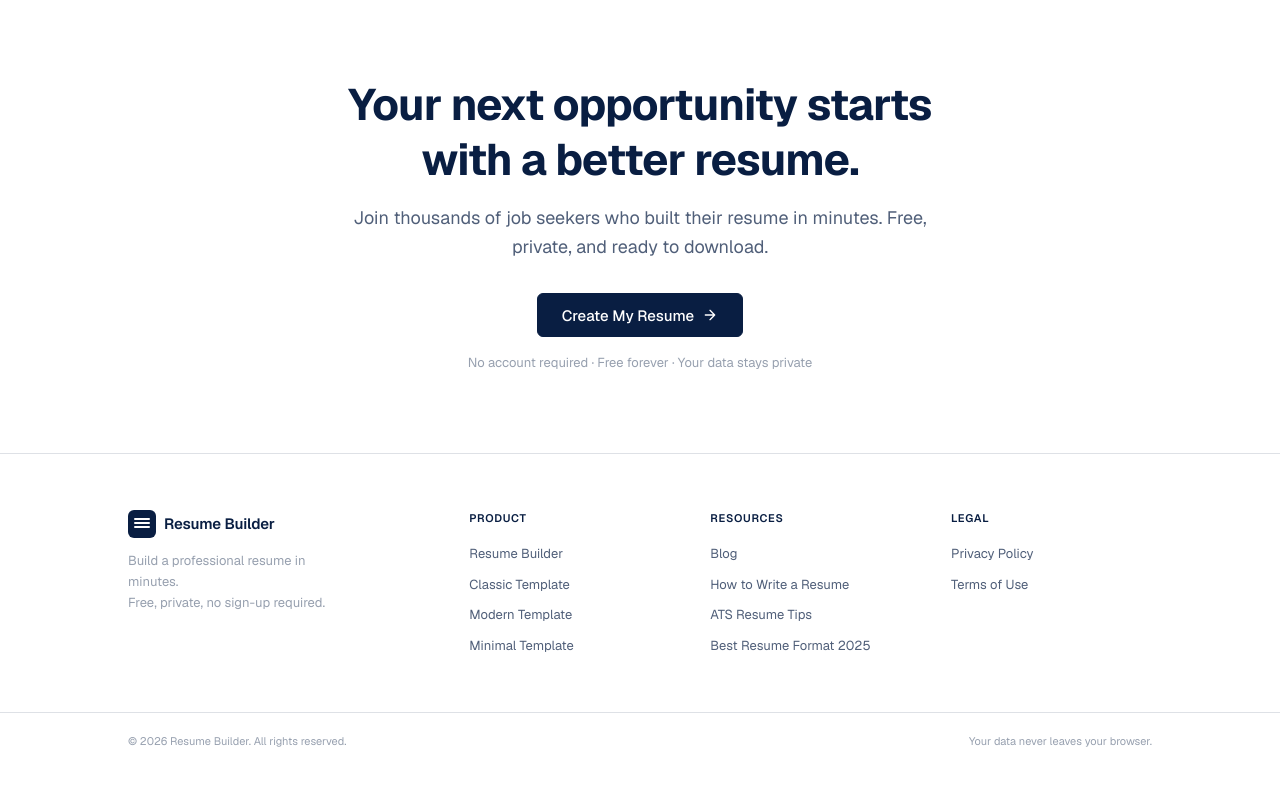
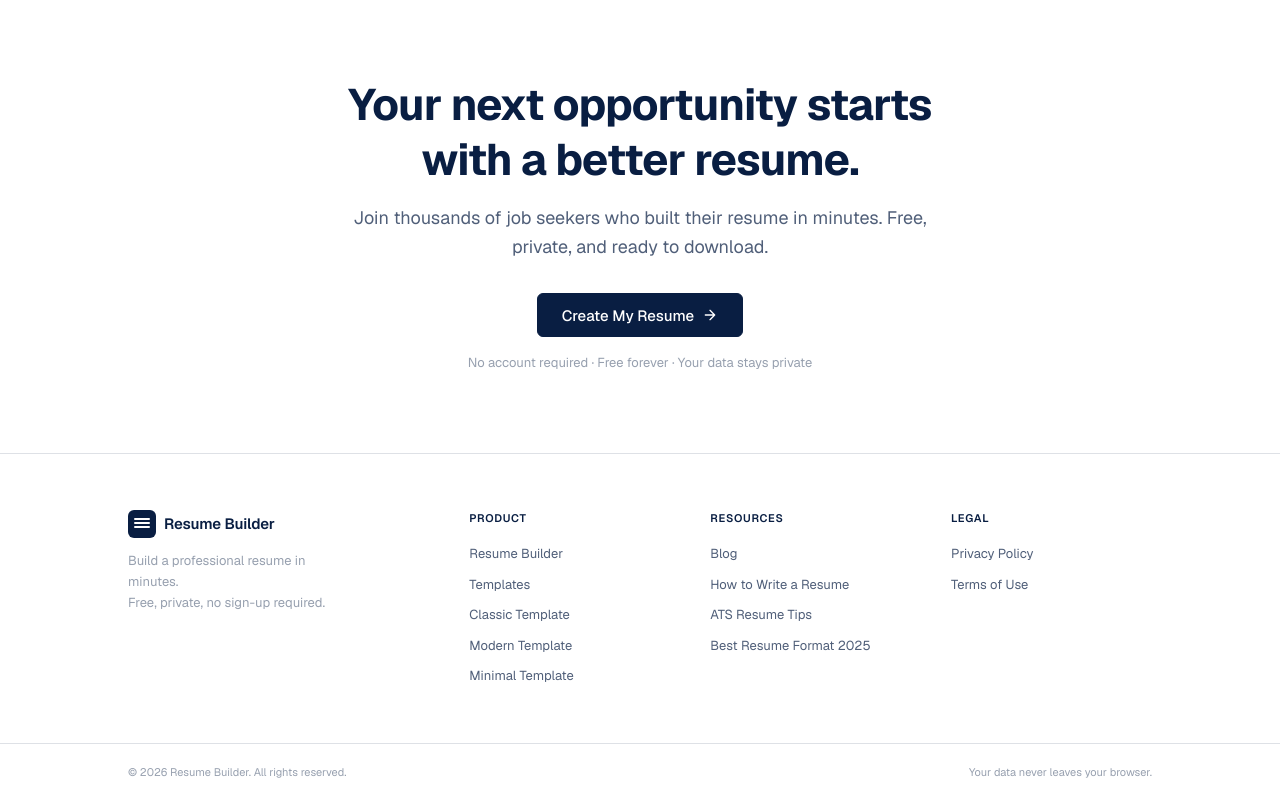
Before and after one commit to Raman-Nagar/resume_builder, a Next.js app: page / in a window 1280 px wide. Shown: the part 5013-5813 px from the top of the page. Before the commit the page ends 5783 px from the top, so only its background shows below. Built offline with nearby package versions, Linux system fonts and the light colour scheme; no server answers.

Commit message:
feat: /templates index page, navbar and footer links updated

```diff
--- a/src/app/sitemap.ts
+++ b/src/app/sitemap.ts
@@ -54,6 +54,12 @@ export default function sitemap(): MetadataRoute.Sitemap {
       priority: 0.7,
     },
     {
+      url: `${BASE_URL}templates`,
+      lastModified: new Date("2025-01-01"),
+      changeFrequency: "monthly",
+      priority: 0.8,
+    },
+    {
       url: `${BASE_URL}templates/classic-resume-template`,
       lastModified: new Date("2025-01-01"),
       changeFrequency: "yearly",
--- /dev/null
+++ b/src/app/templates/page.tsx
@@ -0,0 +1,151 @@
+import type { Metadata } from "next";
+import Link from "next/link";
+
+export const metadata: Metadata = {
+  title: "Free Resume Templates — ATS-Friendly Designs for 2025",
+  description:
+    "Choose from 3 free ATS-friendly resume templates — Classic, Modern, and Minimal. Customize and download as PDF instantly. No account required.",
+  alternates: { canonical: "https://resumebuilder.ramannagar.in/templates" },
+  openGraph: {
+    title: "Free Resume Templates — ATS-Friendly Designs for 2025",
+    description: "3 free ATS-friendly resume templates. Customize and download as PDF. No account required.",
+    url: "https://resumebuilder.ramannagar.in/templates",
+    type: "website",
+  },
+};
+
+const jsonLd = {
+  "@context": "https://schema.org",
+  "@type": "CollectionPage",
+  name: "Free Resume Templates",
+  description: "A collection of free ATS-friendly resume templates for 2025 — Classic, Modern, and Minimal.",
+  url: "https://resumebuilder.ramannagar.in/templates",
+  hasPart: [
+    { "@type": "CreativeWork", name: "Classic Resume Template", url: "https://resumebuilder.ramannagar.in/templates/classic-resume-template" },
+    { "@type": "CreativeWork", name: "Modern Resume Template", url: "https://resumebuilder.ramannagar.in/templates/modern-resume-template" },
+    { "@type": "CreativeWork", name: "Minimal Resume Template", url: "https://resumebuilder.ramannagar.in/templates/minimal-resume-template" },
+  ],
+};
+
+const TEMPLATES = [
+  {
+    href: "/templates/classic-resume-template",
+    builderHref: "/builder?template=classic",
+    name: "Classic",
+    tag: "Most popular",
+    description: "Timeless single-column layout. Works for any industry and passes every ATS system reliably.",
+    bestFor: ["Finance & Banking", "Healthcare", "Engineering", "Education", "Government"],
+    color: "#2563eb",
+  },
+  {
+    href: "/templates/modern-resume-template",
+    builderHref: "/builder?template=modern",
+    name: "Modern",
+    tag: "Great for tech",
+    description: "Bold two-column design with a sidebar. Maximises space and highlights your skills at a glance.",
+    bestFor: ["Software Engineering", "Product Management", "Design", "Marketing", "Startups"],
+    color: "#7c3aed",
+  },
+  {
+    href: "/templates/minimal-resume-template",
+    builderHref: "/builder?template=minimal",
+    name: "Minimal",
+    tag: "Clean & elegant",
+    description: "Typography-first layout that lets your content speak for itself. Understated and professional.",
+    bestFor: ["Writing & Journalism", "Academia", "Consulting", "UX & Content", "Senior Executives"],
+    color: "#0f172a",
+  },
+];
+
+export default function TemplatesIndexPage() {
+  return (
+    <>
+      <script type="application/ld+json" dangerouslySetInnerHTML={{ __html: JSON.stringify(jsonLd) }} />
+      <main style={{ maxWidth: 900, margin: "0 auto", padding: "60px 24px", fontFamily: "sans-serif", color: "#1e293b", lineHeight: 1.7 }}>
+        <nav aria-label="Breadcrumb" style={{ fontSize: 14, marginBottom: 32, color: "#64748b" }}>
+          <Link href="/" style={{ color: "#2563eb" }}>Home</Link>
+          {" › "}
+          <span>Templates</span>
+        </nav>
+
+        <h1 style={{ fontSize: 36, fontWeight: 700, marginBottom: 12 }}>Free Resume Templates for 2025</h1>
+        <p style={{ fontSize: 18, color: "#475569", marginBottom: 48, maxWidth: 600 }}>
+          Three professionally designed templates — all free, all ATS-friendly, all downloadable as PDF with no account required.
+        </p>
+
+        <div style={{ display: "flex", flexDirection: "column", gap: 32, marginBottom: 64 }}>
+          {TEMPLATES.map((t) => (
+            <div key={t.name} style={{ border: "1px solid #e2e8f0", borderRadius: 12, overflow: "hidden", display: "flex", flexDirection: "column" }}>
+              {/* Header bar */}
+              <div style={{ backgroundColor: t.color, padding: "20px 28px", display: "flex", alignItems: "center", justifyContent: "space-between", flexWrap: "wrap", gap: 12 }}>
+                <div>
+                  <span style={{ fontSize: 11, fontWeight: 600, letterSpacing: "0.08em", textTransform: "uppercase", color: "rgba(255,255,255,0.7)" }}>{t.tag}</span>
+                  <h2 style={{ fontSize: 24, fontWeight: 700, color: "white", margin: "4px 0 0" }}>{t.name} Template</h2>
+                </div>
+                <Link
+                  href={t.builderHref}
+                  style={{ display: "inline-block", backgroundColor: "white", color: t.color, padding: "10px 24px", borderRadius: 8, fontWeight: 600, textDecoration: "none", fontSize: 14, whiteSpace: "nowrap" }}
+                >
+                  Use This Template
+                </Link>
+              </div>
+
+              {/* Body */}
+              <div style={{ padding: "24px 28px", display: "flex", gap: 32, flexWrap: "wrap" }}>
+                <div style={{ flex: 2, minWidth: 200 }}>
+                  <p style={{ color: "#475569", marginBottom: 16 }}>{t.description}</p>
+                  <Link href={t.href} style={{ color: "#2563eb", fontSize: 14 }}>
+                    View full details →
+                  </Link>
+                </div>
+                <div style={{ flex: 1, minWidth: 160 }}>
+                  <p style={{ fontSize: 12, fontWeight: 600, textTransform: "uppercase", letterSpacing: "0.06em", color: "#94a3b8", marginBottom: 10 }}>Best for</p>
+                  <ul style={{ listStyle: "none", padding: 0, margin: 0, display: "flex", flexDirection: "column", gap: 6 }}>
+                    {t.bestFor.map((item) => (
+                      <li key={item} style={{ fontSize: 14, color: "#475569", display: "flex", alignItems: "center", gap: 8 }}>
+                        <span style={{ width: 5, height: 5, borderRadius: "50%", backgroundColor: t.color, flexShrink: 0, display: "inline-block" }} />
+                        {item}
+                      </li>
+                    ))}
+                  </ul>
+                </div>
+              </div>
+            </div>
+          ))}
+        </div>
+
+        {/* FAQ */}
+        <h2 style={{ fontSize: 24, fontWeight: 700, marginBottom: 24 }}>Frequently asked questions</h2>
+        <div style={{ display: "flex", flexDirection: "column", gap: 20, marginBottom: 48 }}>
+          {[
+            { q: "Are all templates free?", a: "Yes — every template is completely free. No subscription, no credit card, no account required." },
+            { q: "Are the templates ATS-friendly?", a: "All three templates use clean semantic HTML with no tables, graphics, or multi-column layouts that confuse ATS parsers." },
+            { q: "Can I switch templates after I start?", a: "Yes. You can switch between Classic, Modern, and Minimal at any time in the builder without losing your content." },
+            { q: "What format can I download?", a: "You can download your resume as a high-quality PDF formatted for A4 paper, ready to send to recruiters." },
+          ].map((faq) => (
+            <div key={faq.q} style={{ borderBottom: "1px solid #e2e8f0", paddingBottom: 20 }}>
+              <p style={{ fontWeight: 600, marginBottom: 6 }}>{faq.q}</p>
+              <p style={{ color: "#475569", fontSize: 15 }}>{faq.a}</p>
+            </div>
+          ))}
+        </div>
+
+        {/* CTA */}
+        <div style={{ backgroundColor: "#eff6ff", border: "1px solid #bfdbfe", borderRadius: 8, padding: "28px 32px", textAlign: "center" }}>
+          <p style={{ fontWeight: 700, fontSize: 20, marginBottom: 8 }}>Ready to build your resume?</p>
+          <p style={{ color: "#475569", marginBottom: 20 }}>Pick any template and start editing — free, no account required.</p>
+          <Link href="/builder" style={{ display: "inline-block", backgroundColor: "#2563eb", color: "white", padding: "14px 36px", borderRadius: 8, fontWeight: 600, textDecoration: "none", fontSize: 16 }}>
+            Build My Resume — Free
+          </Link>
+        </div>
+
+        {/* Internal links */}
+        <div style={{ marginTop: 48, paddingTop: 24, borderTop: "1px solid #e2e8f0", display: "flex", gap: 24, flexWrap: "wrap" }}>
+          <Link href="/blog/how-to-write-a-resume" style={{ color: "#2563eb", fontSize: 14 }}>→ How to Write a Resume</Link>
+          <Link href="/blog/ats-resume-tips" style={{ color: "#2563eb", fontSize: 14 }}>→ ATS Resume Tips</Link>
+          <Link href="/blog/best-resume-format-2025" style={{ color: "#2563eb", fontSize: 14 }}>→ Best Resume Format 2025</Link>
+        </div>
+      </main>
+    </>
+  );
+}
--- a/src/components/landing/Footer.tsx
+++ b/src/components/landing/Footer.tsx
@@ -3,6 +3,7 @@ import Link from "next/link";
 const LINKS = {
   Product: [
     { label: "Resume Builder", href: "/builder" },
+    { label: "Templates", href: "/templates" },
     { label: "Classic Template", href: "/templates/classic-resume-template" },
     { label: "Modern Template", href: "/templates/modern-resume-template" },
     { label: "Minimal Template", href: "/templates/minimal-resume-template" },
--- a/src/components/landing/Navbar.tsx
+++ b/src/components/landing/Navbar.tsx
@@ -10,7 +10,7 @@ export function Navbar() {
         </Link>
 
         <nav className="lp-navbar__nav" aria-label="Main navigation">
-          <Link href="#templates" className="lp-navbar__link">Templates</Link>
+          <Link href="/templates" className="lp-navbar__link">Templates</Link>
           <Link href="#features" className="lp-navbar__link">Features</Link>
           <Link href="/blog" className="lp-navbar__link">Blog</Link>
           <Link href="#faq" className="lp-navbar__link">FAQ</Link>
```
Also changed, not shown: public/llms.txt.
